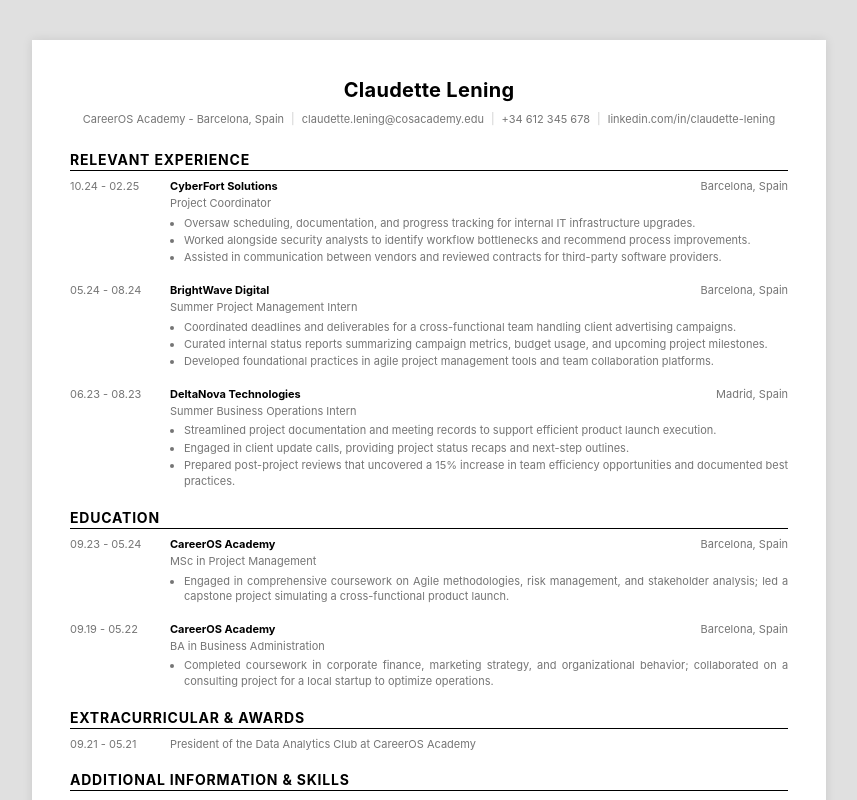
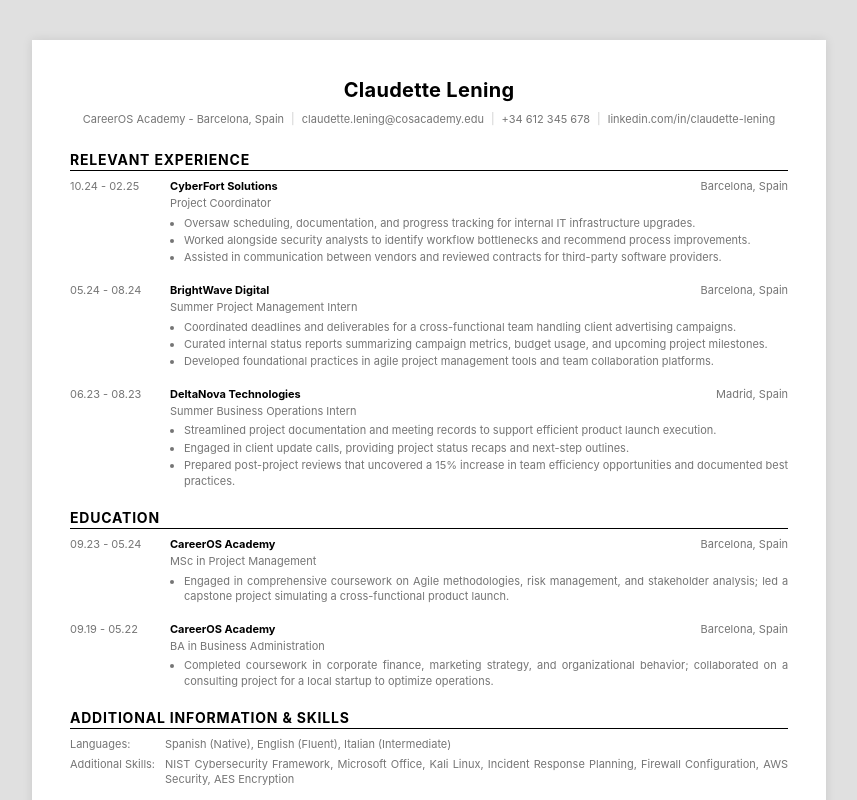
Before and after one commit to ddianasm/cv-viewer-claudette, a React (Vite) app: page / in a window 1280 px wide. Shown: the top 800 px of the page, without its empty margins (211-1068 px from the left). Built offline with nearby package versions, Linux system fonts and the light colour scheme.

Commit message:
feat: refactor CV to use external data and complete all sections

```diff
--- a/src/App.jsx
+++ b/src/App.jsx
@@ -1,97 +1,31 @@
 import Header from "@/components/Header/Header";
 import Section from "@/components/Section/Section";
 import ExperienceItem from "@/components/ExperienceItem/ExperienceItem";
+import { cvData } from "@/data/cvData";
 
 function App() {
   return (
     <div className="cv-container">
       <Header />
       <Section title="Relevant Experience">
-        <ExperienceItem
-          date="10.24 - 02.25"
-          company="CyberFort Solutions"
-          position="Project Coordinator"
-          location="Barcelona, Spain"
-          description={[
-            "Oversaw scheduling, documentation, and progress tracking for internal IT infrastructure upgrades.",
-            "Worked alongside security analysts to identify workflow bottlenecks and recommend process improvements.",
-            "Assisted in communication between vendors and reviewed contracts for third-party software providers.",
-          ]}
-        />
+        {cvData.experience.map((item, index) => (
+          <ExperienceItem key={index} {...item} />
+        ))}
+      </Section>
 
-        <ExperienceItem
-          date="05.24 - 08.24"
-          company="BrightWave Digital"
-          position="Summer Project Management Intern"
-          location="Barcelona, Spain"
-          description={[
-            "Coordinated deadlines and deliverables for a cross-functional team handling client advertising campaigns.",
-            "Curated internal status reports summarizing campaign metrics, budget usage, and upcoming project milestones.",
-            "Developed foundational practices in agile project management tools and team collaboration platforms.",
-          ]}
-        />
+      <Section title="Education">
+        {cvData.education.map((item, index) => (
+          <ExperienceItem key={index} {...item} />
+        ))}
+      </Section>
 
-        <ExperienceItem
-          date="06.23 - 08.23"
-          company="DeltaNova Technologies"
-          position="Summer Business Operations Intern"
-          location="Madrid, Spain"
-          description={[
-            "Streamlined project documentation and meeting records to support efficient product launch execution.",
-            "Engaged in client update calls, providing project status recaps and next-step outlines.",
-            "Prepared post-project reviews that uncovered a 15% increase in team efficiency opportunities and documented best practices.",
-          ]}
-        />
-      </Section>
-      <Section title="Education">
-        <ExperienceItem
-          date="09.23 - 05.24"
-          company="CareerOS Academy"
-          position="MSc in Project Management"
-          location="Barcelona, Spain"
-          description={[
-            "Engaged in comprehensive coursework on Agile methodologies, risk management, and stakeholder analysis; led a capstone project simulating a cross-functional product launch.",
-          ]}
-        />
-        <ExperienceItem
-          date="09.19 - 05.22"
-          company="CareerOS Academy"
-          position="BA in Business Administration"
-          location="Barcelona, Spain"
-          description={[
-            "Completed coursework in corporate finance, marketing strategy, and organizational behavior; collaborated on a consulting project for a local startup to optimize operations.",
-          ]}
-        />
-      </Section>
-      <Section title="Extracurricular & Awards">
-        <div className="exp-item">
-          <div className="exp-item__main-row">
-            <div className="exp-item__left-col">
-              <span className="exp-item__date">09.21 - 05.21</span>
-            </div>
-            <div className="exp-item__right-col">
-              <span className="exp-item__date">
-                President of the Data Analytics Club at CareerOS Academy
-              </span>
-            </div>
+      <Section title="Additional Information & Skills">
+        {cvData.skills.map((skill, index) => (
+          <div key={index} className="skills-row">
+            <span className="skills-label">{skill.label}:</span>
+            <span className="skills-value">{skill.value}</span>
           </div>
-        </div>
-      </Section>
-      <Section title="Additional Information & Skills">
-        <div className="skills-row">
-          <span className="skills-label">Languages:</span>
-          <span className="skills-value">
-            Spanish (Native), English (Fluent), Italian (Intermediate)
-          </span>
-        </div>
-        <div className="skills-row">
-          <span className="skills-label">Additional Skills:</span>
-          <span className="skills-value">
-            NIST Cybersecurity Framework, Microsoft Office, Kali Linux, Incident
-            Response Planning, Firewall Configuration, AWS Security, AES
-            Encryption
-          </span>
-        </div>
+        ))}
       </Section>
     </div>
   );
--- /dev/null
+++ b/src/data/cvData.js
@@ -0,0 +1,74 @@
+export const cvData = {
+  experience: [
+    {
+      date: "10.24 - 02.25",
+      company: "CyberFort Solutions",
+      position: "Project Coordinator",
+      location: "Barcelona, Spain",
+      description: [
+        "Oversaw scheduling, documentation, and progress tracking for internal IT infrastructure upgrades.",
+        "Worked alongside security analysts to identify workflow bottlenecks and recommend process improvements.",
+        "Assisted in communication between vendors and reviewed contracts for third-party software providers.",
+      ],
+    },
+    {
+      date: "05.24 - 08.24",
+      company: "BrightWave Digital",
+      position: "Summer Project Management Intern",
+      location: "Barcelona, Spain",
+      description: [
+        "Coordinated deadlines and deliverables for a cross-functional team handling client advertising campaigns.",
+        "Curated internal status reports summarizing campaign metrics, budget usage, and upcoming project milestones.",
+        "Developed foundational practices in agile project management tools and team collaboration platforms.",
+      ],
+    },
+    {
+      date: "06.23 - 08.23",
+      company: "DeltaNova Technologies",
+      position: "Summer Business Operations Intern",
+      location: "Madrid, Spain",
+      description: [
+        "Streamlined project documentation and meeting records to support efficient product launch execution.",
+        "Engaged in client update calls, providing project status recaps and next-step outlines.",
+        "Prepared post-project reviews that uncovered a 15% increase in team efficiency opportunities and documented best practices.",
+      ],
+    },
+  ],
+  education: [
+    {
+      date: "09.23 - 05.24",
+      company: "CareerOS Academy",
+      position: "MSc in Project Management",
+      location: "Barcelona, Spain",
+      description: [
+        "Engaged in comprehensive coursework on Agile methodologies, risk management, and stakeholder analysis; led a capstone project simulating a cross-functional product launch.",
+      ],
+    },
+    {
+      date: "09.19 - 05.22",
+      company: "CareerOS Academy",
+      position: "BA in Business Administration",
+      location: "Barcelona, Spain",
+      description: [
+        "Completed coursework in corporate finance, marketing strategy, and organizational behavior; collaborated on a consulting project for a local startup to optimize operations.",
+      ],
+    },
+  ],
+  awards: [
+    {
+      date: "09.21 - 05.21",
+      title: "President of the Data Analytics Club at CareerOS Academy",
+    },
+  ],
+  skills: [
+    {
+      label: "Languages",
+      value: "Spanish (Native), English (Fluent), Italian (Intermediate)",
+    },
+    {
+      label: "Additional Skills",
+      value:
+        "NIST Cybersecurity Framework, Microsoft Office, Kali Linux, Incident Response Planning, Firewall Configuration, AWS Security, AES Encryption",
+    },
+  ],
+};
```
